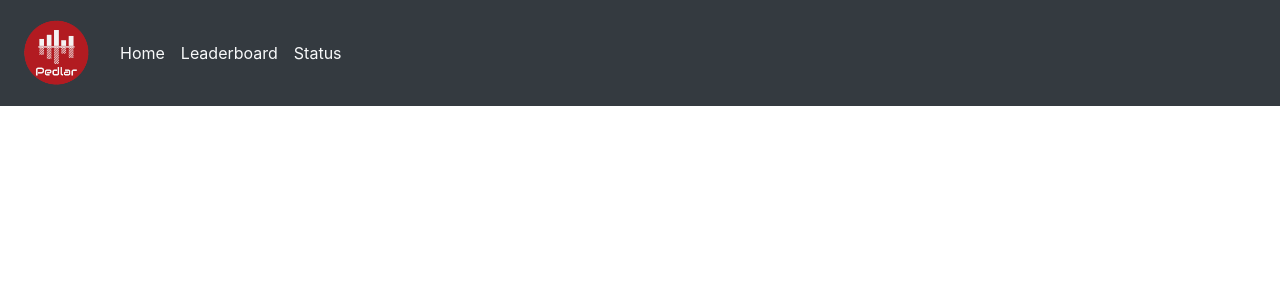
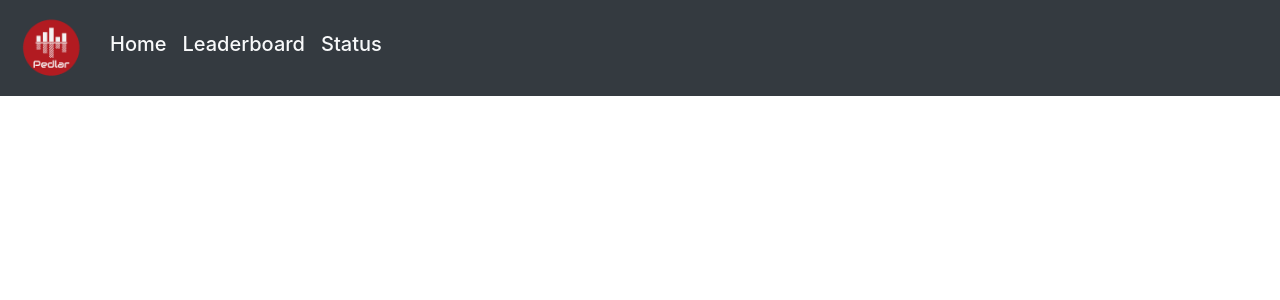
Before and after one commit to BogdanLica/hack-the-south, a Vue app: page /leaderboard in a window 1280 px wide. Shown: the top 300 px of the page. Built offline with nearby package versions, Linux system fonts and the light colour scheme.

Commit message:
logo not clickable

```diff
--- a/src/App.vue
+++ b/src/App.vue
@@ -1,30 +1,32 @@
 <template>
   <div id="app">
 
-  <nav class="navbar navbar-expand-lg navbar-light bg-dark">
-  <a class="navbar-brand" href="#">
-    <img src="./assets/logo.png" width="80" height="80" alt="">
+  <nav class="navbar navbar-expand-lg navbar-light bg-dark ">
+
+
+  <a class="navbar-brand inactive_link">
+    <img src="./assets/logo.png" width="70" height="70" alt="">
   </a>
 
 
-  <div class="collapse navbar-collapse" id="navbarSupportedContent">
-    <ul class="navbar-nav mr-auto">
+  <div class="collapse navbar-collapse " id="navbarSupportedContent">
+    <ul class="nav navbar-nav  navbar-right">
       <li class="nav-item active">
 
         <router-link to="/home">
-        <a class="nav-link text-light"> Home <span class="sr-only">(current)</span> </a>
+        <a class="nav-link text-light h5 "> Home <span class="sr-only">(current)</span> </a>
         </router-link>
       </li>
       <li class="nav-item active">
 
         <router-link to="/leaderboard">
-        <a class="nav-link text-light"> Leaderboard <span class="sr-only">(current)</span> </a>
+        <a class="nav-link text-light h5"> Leaderboard <span class="sr-only">(current)</span> </a>
         </router-link>
       </li>
       <li class="nav-item active">
 
         <router-link to="/status">
-        <a class="nav-link text-light"> Status <span class="sr-only">(current)</span> </a>
+        <a class="nav-link text-light h5"> Status <span class="sr-only">(current)</span> </a>
         </router-link>
       </li>
     </ul>
@@ -64,4 +66,11 @@ export default {
 </script>
 
 <style>
+
+
+
+.inactiveLink {
+   pointer-events: none;
+   cursor: default;
+}
 </style>
```
